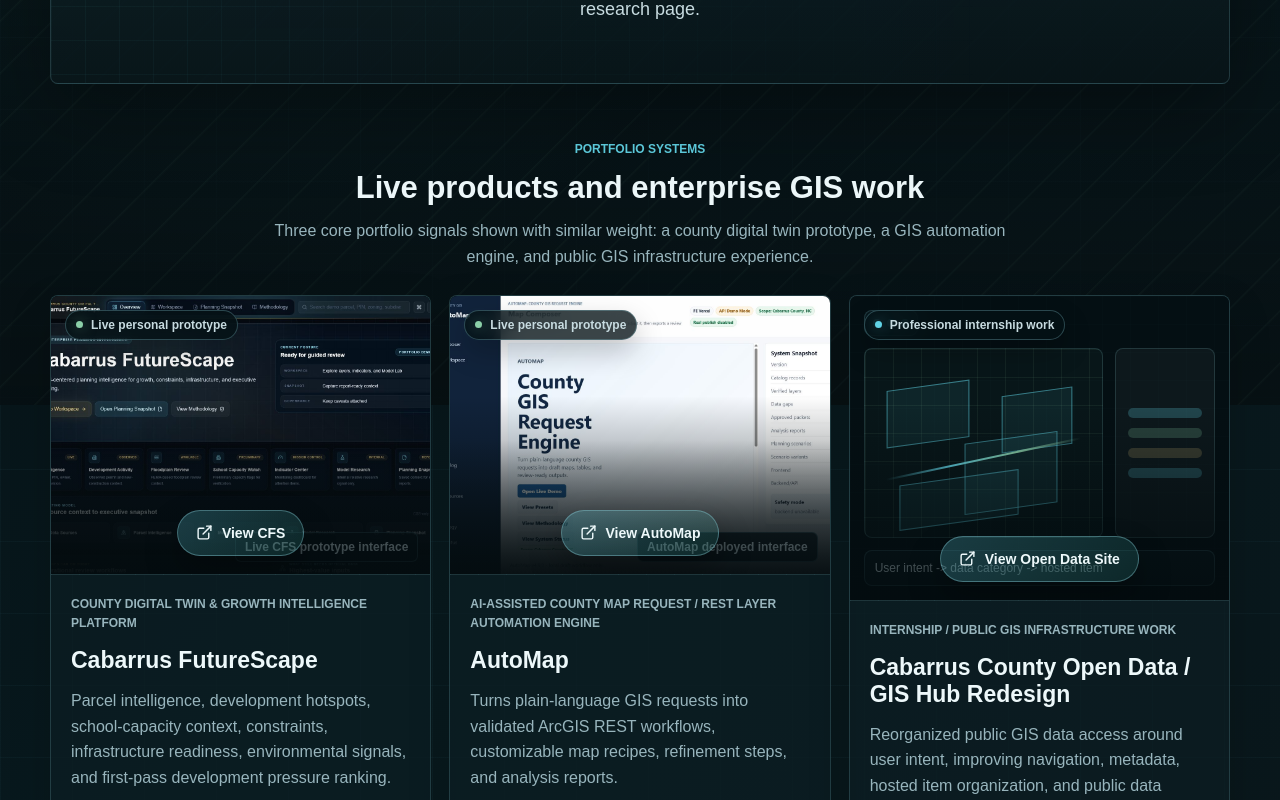
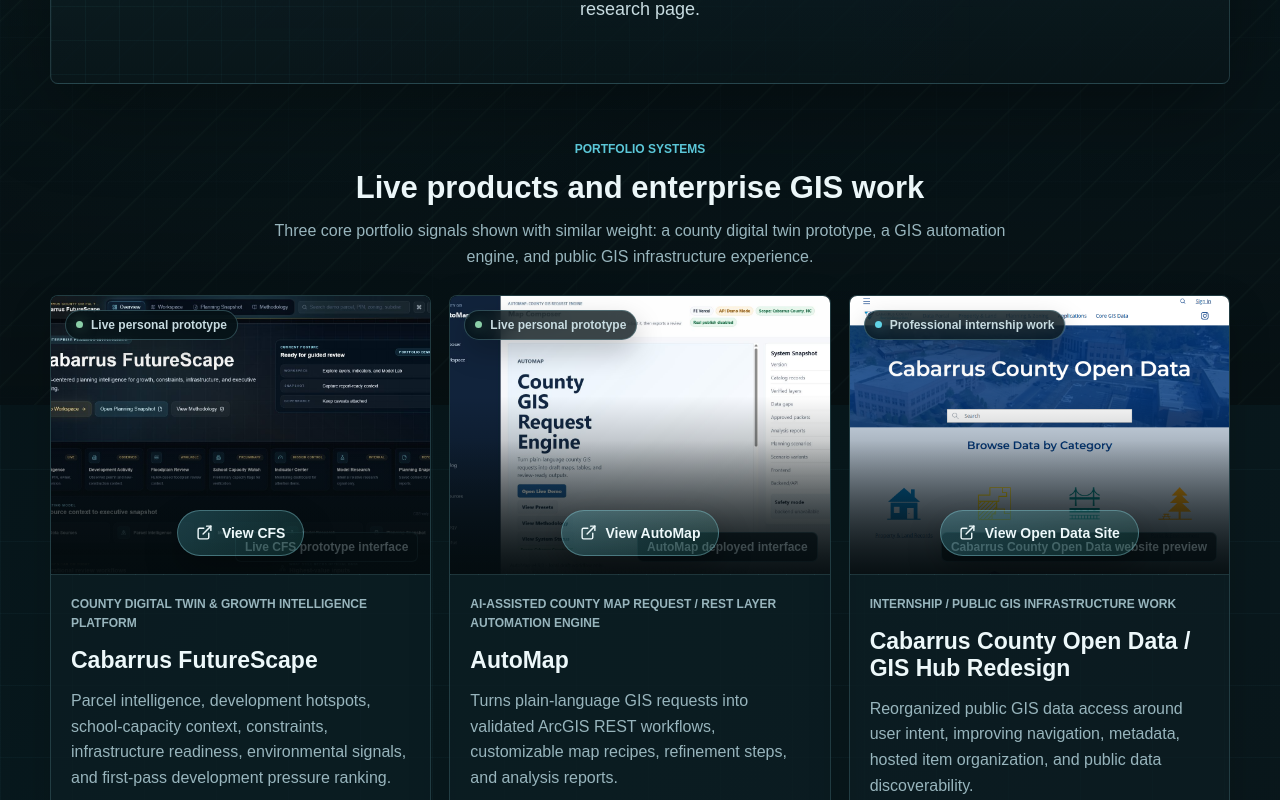
Before and after one commit to khoi9034/portfoliov2, a Next.js app: page /projects in a window 1280 px wide. Shown: the part 395-1195 px from the top of the page. Built offline with nearby package versions, Linux system fonts and the light colour scheme.

Commit message:
Add Open Data website preview image

```diff
--- a/src/data/projects.ts
+++ b/src/data/projects.ts
@@ -398,7 +398,9 @@
     ],
     visual: {
       variant: "cabarrus-hub",
-      alt: "Prototype ArcGIS Hub information architecture concept for public GIS data"
+      image: "/projects/cabarrus-open-data-preview.png",
+      alt: "Cabarrus County Open Data GIS Hub website preview",
+      caption: "Cabarrus County Open Data website preview"
     },
     featured: true,
     depth: "professional",
```
Also changed, not shown: public/projects/cabarrus-open-data-preview.png (added).
